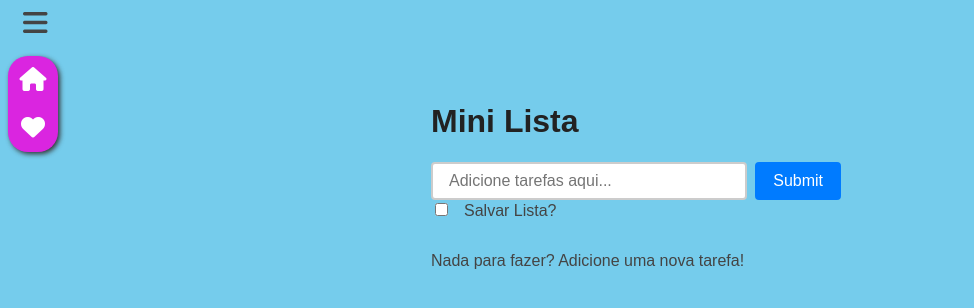
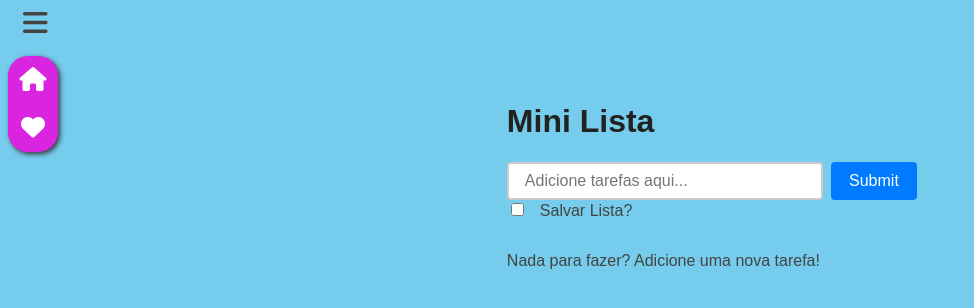
Before and after one commit to Jhan10/micro-mvc, a plain HTML site: page index.html in a window 1280 px wide. Shown: the whole page, without its empty margins (0-974 px from the left). Drawn offline with Linux system fonts and the light colour scheme.

```diff
--- a/style.css
+++ b/style.css
@@ -110,7 +110,9 @@ body{
 }
 .epage{
   padding-top: 5%;
+  padding-left: 12%;
 }
+
 #menu{
   position: absolute;
 }
```
